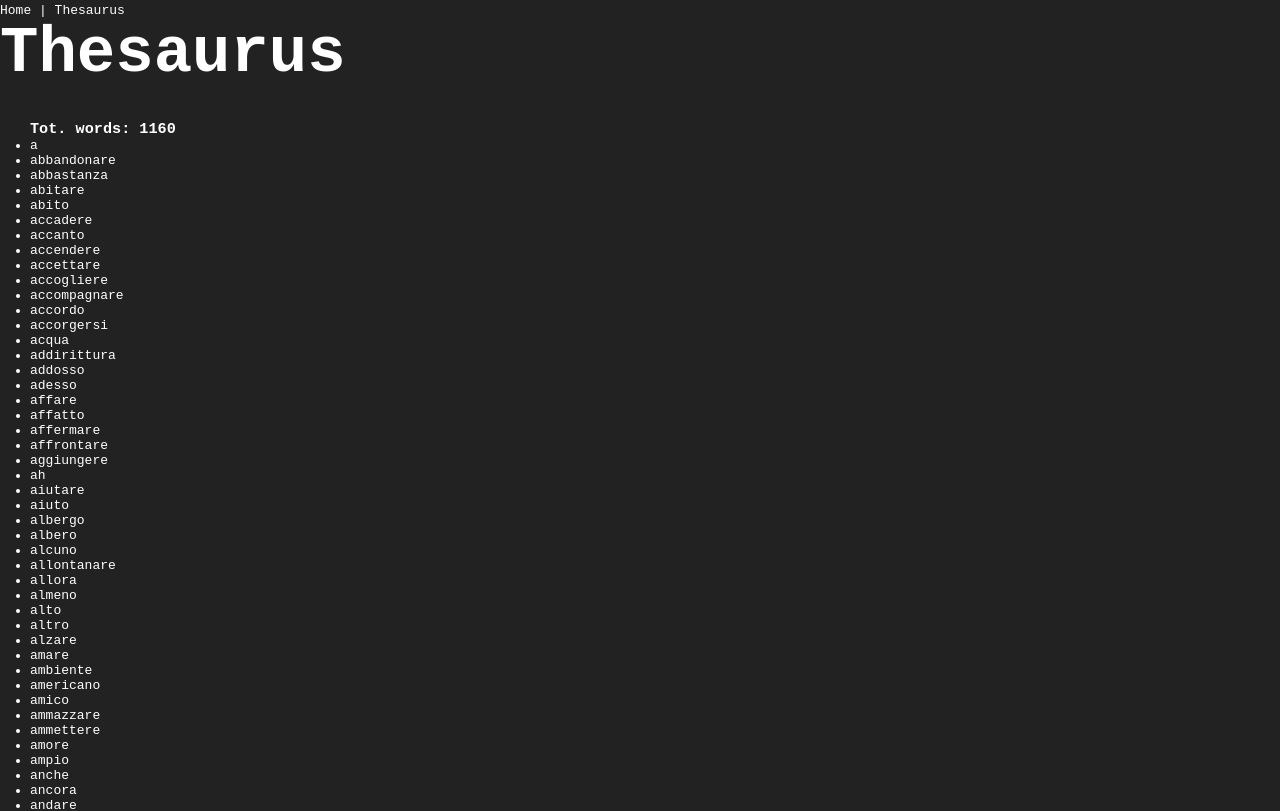
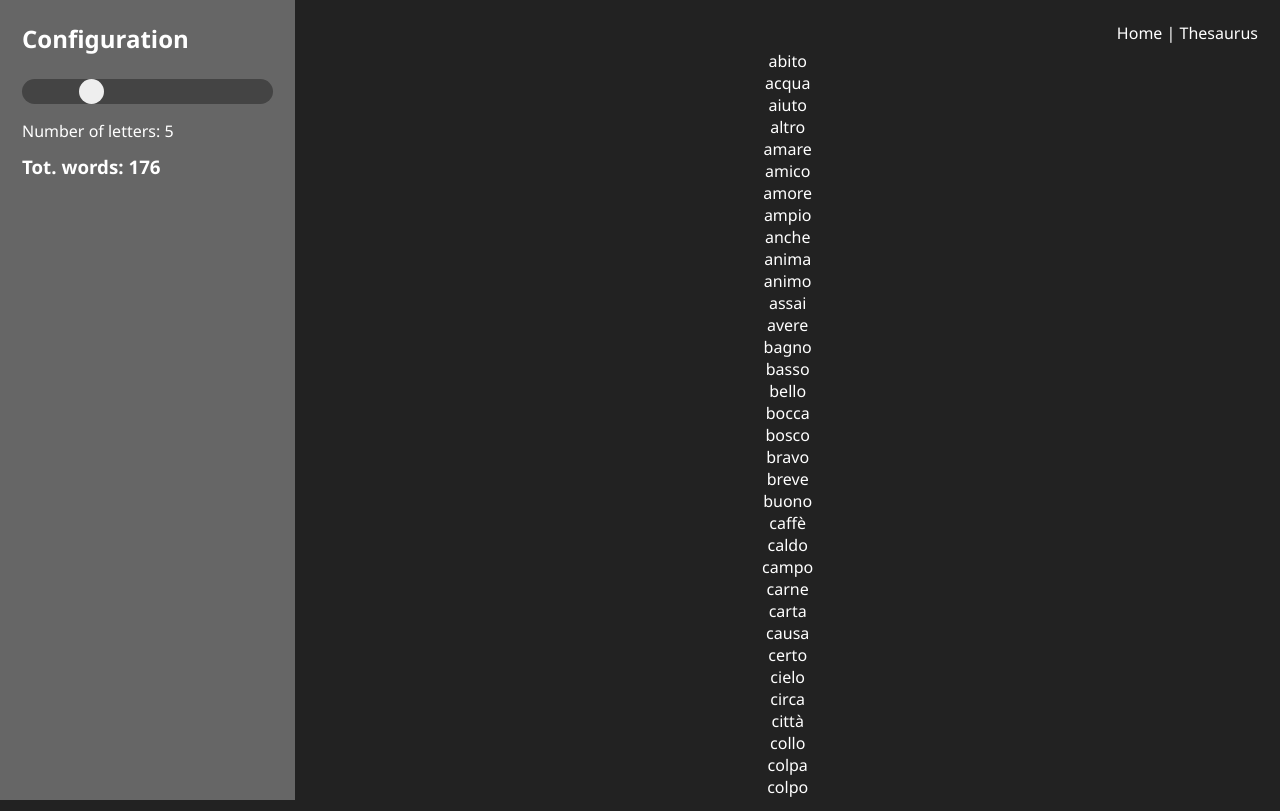
Before and after one commit to NicoloCavalli95horses/rw-app, a Vue app: page /thesaurus in a window 1280 px wide. Shown: the top 811 px of the page. Built offline with nearby package versions, Linux system fonts and the light colour scheme.

Commit message:
added InputRange; display words filtered by length

```diff
--- a/src/App.vue
+++ b/src/App.vue
@@ -1,6 +1,8 @@
 <template>
-  <RouterLink to="/">Home | </RouterLink>
-  <RouterLink to="/thesaurus">Thesaurus</RouterLink>
+  <div class="top-right-corner">
+    <RouterLink to="/">Home | </RouterLink>
+    <RouterLink to="/thesaurus">Thesaurus</RouterLink>
+  </div>
   <RouterView />
 </template>
 
--- a/src/assets/base.css
+++ b/src/assets/base.css
@@ -16,7 +16,7 @@ body {
 }
 
 h1, h2, h3, h4, h5, h6, p, ul, li, a {
-  font-family: monospace;
+  font-family: 'Segoe UI', sans-serif;
   color: white;
   user-select: none;
   -webkit-user-select: none;
--- a/src/components/HelloWorld.vue
+++ /dev/null
@@ -1,43 +0,0 @@
-<script setup>
-defineProps({
-  msg: {
-    type: String,
-    required: true
-  }
-})
-</script>
-
-<template>
-  <div class="greetings">
-    <h1 class="green">{{ msg }}</h1>
-    <h3>
-      You’ve successfully created a project with
-      <a href="https://vitejs.dev/" target="_blank" rel="noopener">Vite</a> +
-      <a href="https://vuejs.org/" target="_blank" rel="noopener">Vue 3</a>.
-    </h3>
-  </div>
-</template>
-
-<style scoped>
-h1 {
-  font-weight: 500;
-  font-size: 2.6rem;
-  top: -10px;
-}
-
-h3 {
-  font-size: 1.2rem;
-}
-
-.greetings h1,
-.greetings h3 {
-  text-align: center;
-}
-
-@media (min-width: 1024px) {
-  .greetings h1,
-  .greetings h3 {
-    text-align: left;
-  }
-}
-</style>
--- /dev/null
+++ b/src/components/InputRange.vue
@@ -0,0 +1,73 @@
+<template>
+  <input
+    v-model="inputValue"
+    type="range"
+    :min="min"
+    :max="max"
+    :step="step"
+    @input="emit('update', inputValue)"
+  />
+</template>
+
+<script setup>
+//==============================
+// Imports
+//==============================
+import { ref } from "@vue/reactivity";
+
+//==============================
+// Props and emits
+//==============================
+const props = defineProps({
+  value: Number,
+  min: Number,
+  max: Number,
+  step: Number,
+});
+
+const emit = defineEmits(["update"]);
+
+//==============================
+// Consts
+//==============================
+const inputValue = ref(props.value);
+</script>
+
+<style lang="scss" scoped>
+$thumb: 25px;
+
+input {
+  appearance: none;
+  width: 100%;
+  background: transparent;
+  cursor: pointer;
+  transition-duration: 500ms;
+  &::-webkit-slider-thumb {
+    -webkit-appearance: none;
+    height: $thumb;
+    width: $thumb;
+    border-radius: 50%;
+    background-color: #eee;
+    &:hover {
+      background-color: cadetblue;
+      transition-duration: 500ms;
+    }
+  }
+  &:focus {
+    outline: none;
+  }
+  &::-ms-track {
+    width: 100%;
+    background: transparent;
+    border-color: transparent;
+    color: transparent;
+  }
+  &::-webkit-slider-runnable-track {
+    width: 100%;
+    transition-duration: 500ms;
+    height: $thumb;
+    background: #444;
+    border-radius: 25px;
+  }
+}
+</style>
--- a/src/views/Thesaurus.vue
+++ b/src/views/Thesaurus.vue
@@ -1,15 +1,29 @@
 <template>
-  <div>
-    <h1>Thesaurus</h1>
+  <div class="flex-center">
+    <aside>
+      <div class="wrapper">
+        <h2 class="bottom-24">Configuration</h2>
+        <InputRange
+          :show="true"
+          :value="letters"
+          :min="2"
+          :max="14"
+          @update="(v) => (letters = parseInt(v))"
+        />
+        <p class="top-12">Number of letters: {{ letters }}</p>
 
-    <div class="list">
-     <h3> Tot. words: {{ words.length  }} </h3>
-     <ul>
-       <li v-for="word in words" :key="word">
-        {{ word }}
-      </li>
-    </ul>
-    </div>
+        <h3 class="top-24"> Tot. words: {{ filteredWords.length }} </h3>
+      </div>
+    </aside>
+
+    <section>
+      <div class="list">
+        <ul>
+          <li v-for="word in filteredWords" :key="word"> {{ word }} </li>
+        </ul>
+      </div>
+    </section>
+
   </div>
 </template>
 
@@ -17,36 +31,75 @@
 //==============================
 // Imports
 //==============================
-import { onMounted, ref } from "@vue/runtime-core";
+import { computed, onMounted, ref } from "@vue/runtime-core";
+import InputRange from "../components/InputRange.vue";
+
+//==============================
+// Computed
+//==============================
+const filteredWords = computed(() =>
+  words.value.filter((word) => word.length == letters.value)
+);
 
 //==============================
 // Consts
 //==============================
-const data = ref( undefined );
+const data = ref(undefined);
 const words = ref([]);
+const letters = ref(5);
 
 //==============================
 // Functions
 //==============================
-
+function onUpdate(e) {
+  console.log(e);
+}
 
 //==============================
 // Life cycle
 //==============================
 onMounted(() => {
-  fetch('/dictionary/words.txt')
-    .then( res => res.text())
-    .then( text => {
+  fetch("/dictionary/words.txt")
+    .then((res) => res.text())
+    .then((text) => {
       data.value = text;
       data.value.split(/\r?\n/).forEach((line) => {
-        words.value.push( line );
+        words.value.push(line);
       });
     });
-  })
+});
 </script>
 
 <style lang="scss" scoped>
+aside {
+  box-sizing: border-box;
+  width: 30%;
+  height: 100vh;
+  background-color: #666;
+  display: flex;
+  flex-direction: column;
+  .wrapper {
+    margin: 22px;
+  }
+}
+
+section {
+  box-sizing: border-box;
+  width: 100%;
+  height: 100vh;
+  overflow: auto;
   .list {
-    margin: 30px;
+    width: 100%;
+    margin: 50px 0;
+    display: flex;
+    align-items: center;
+    flex-direction: column;
+    justify-content: center;
+    text-align: center;
+    li {
+      list-style: none;
+      line-height: 22px;
+    }
   }
+}
 </style>
```
